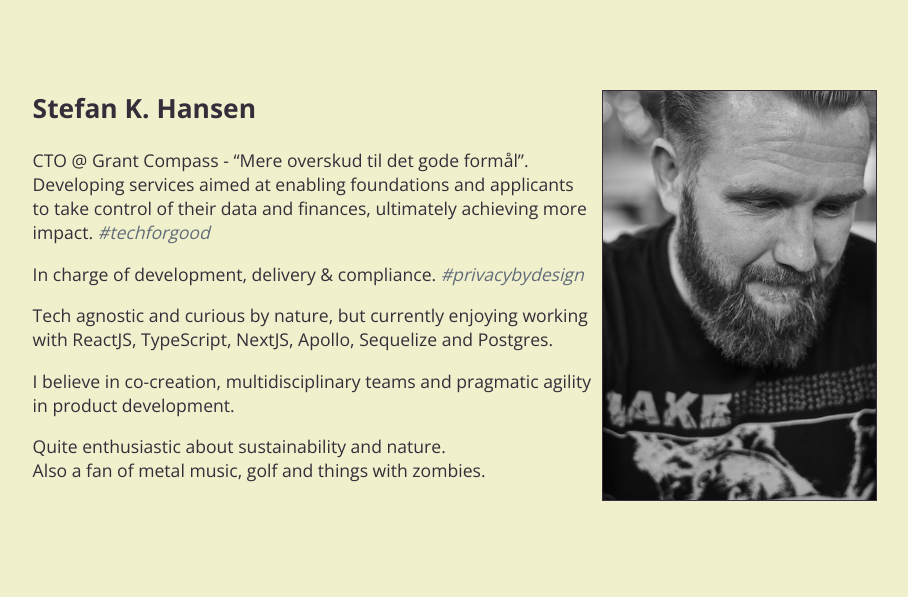
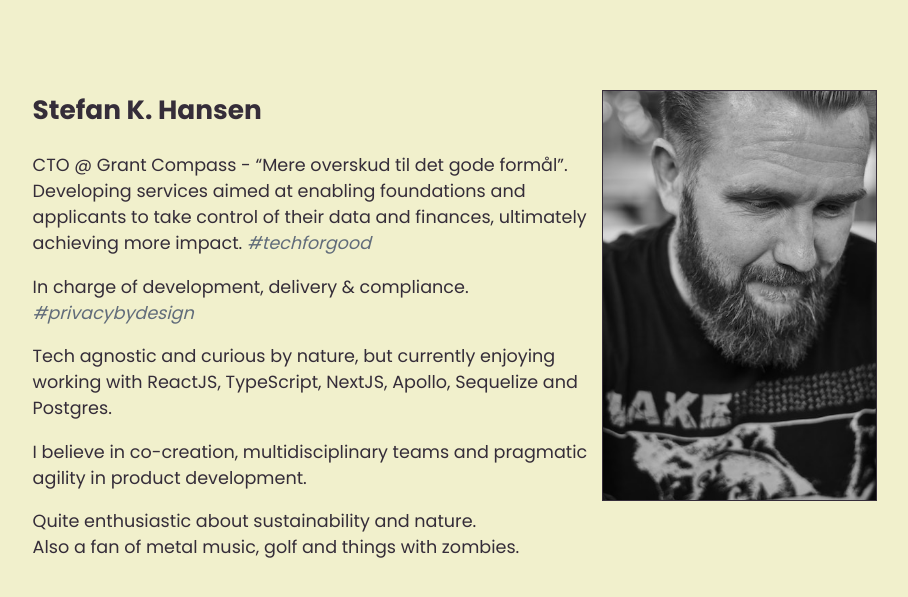
Before and after one commit to skhansen/skhansen.github.io, a Jekyll site: the page built from index.md, in a window 1280 px wide. Shown: the top 597 px of the page, without its empty margins (185-1093 px from the left). Built offline with Jekyll 4.4.1, drawn with Linux system fonts in a browser that asks for light colours; our own code applies the rules of GitHub Pages for plain Markdown files.

Commit message:
Update style.scss

```diff
--- a/assets/css/style.scss
+++ b/assets/css/style.scss
@@ -2,7 +2,7 @@
 ---
 
 /*! normalize.css v3.0.2 | MIT License | git.io/normalize */
-@import url("https://fonts.googleapis.com/css?family=Open+Sans:400,700&display=block");
+@import url("https://fonts.googleapis.com/css?family=Poppins:400,700&display=block");
 html {
     font-family: sans-serif;
     -ms-text-size-adjust: 100%;
@@ -17,7 +17,7 @@
     background-color:#f1f0cc;
     margin: 0;
     color:#352D39;
-    font-family: 'Open Sans';
+    font-family: 'Poppins';
 }
 
 article,aside,main {
```
